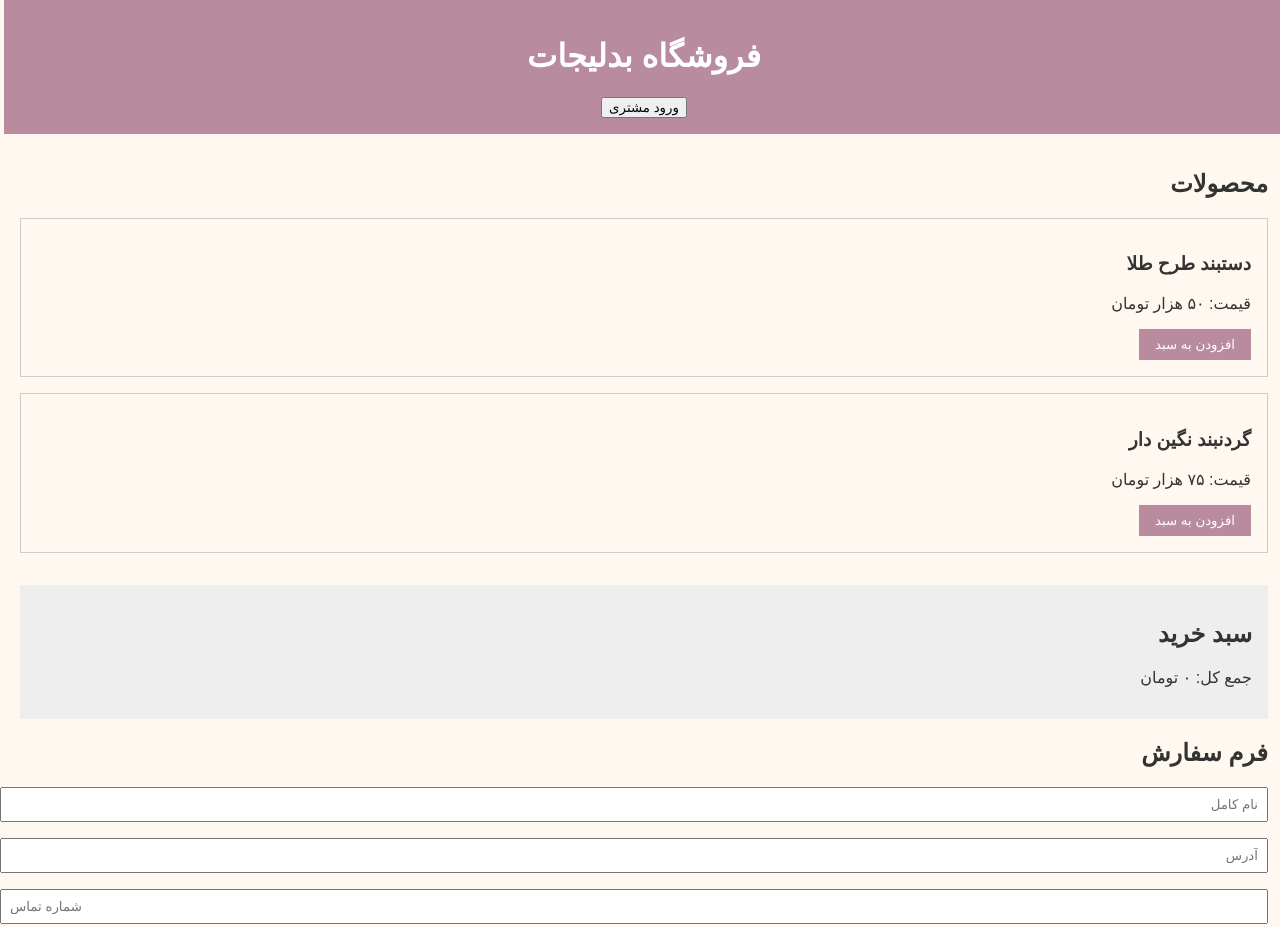
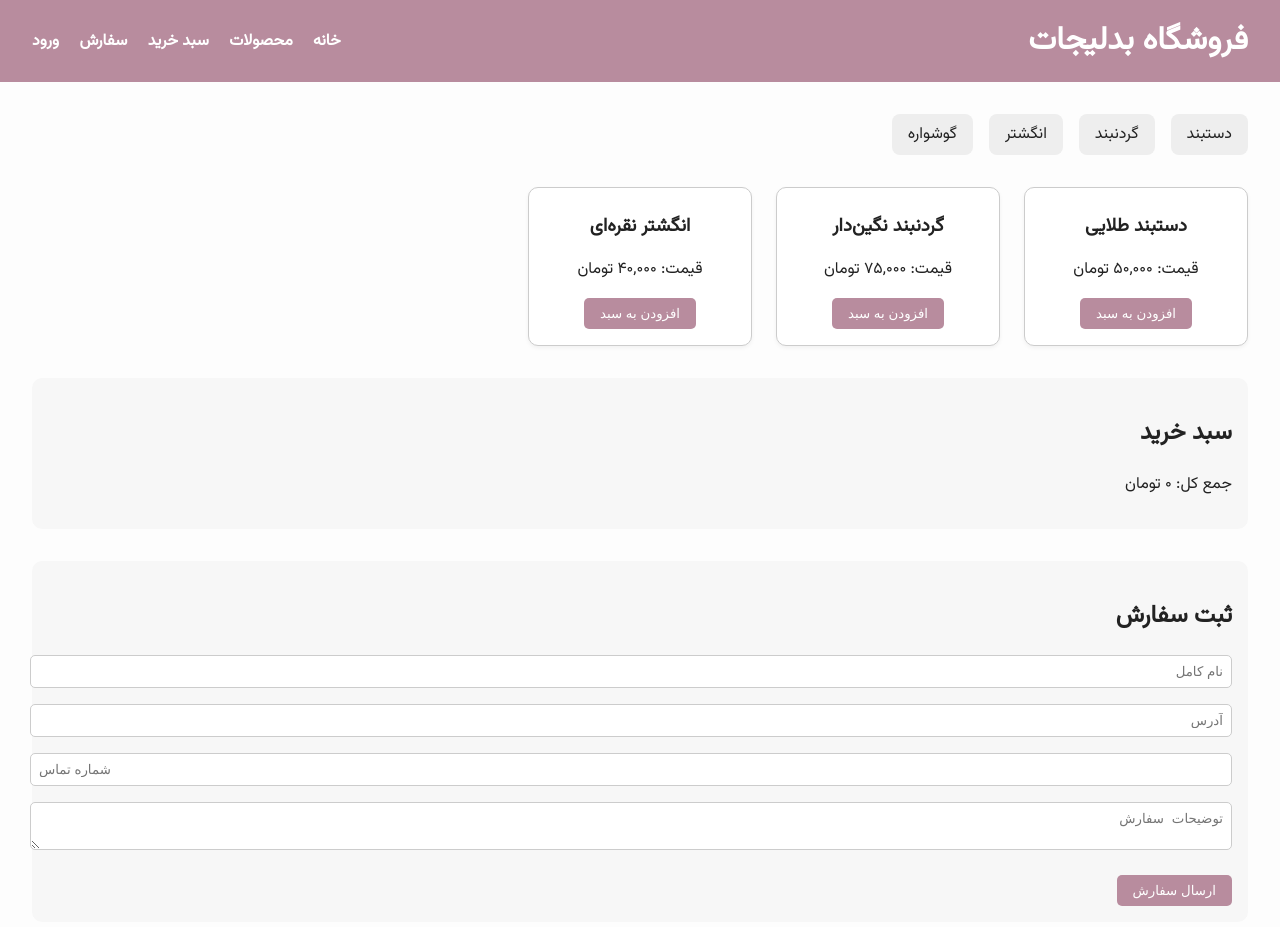
Before and after one commit to BellatrixLestrangeee/badal, a plain HTML site: page index.html in a window 1280 px wide. Shown: the top 927 px of the page. Drawn offline with Linux system fonts and the light colour scheme.

Commit message:
Update index.html

```diff
--- a/index.html
+++ b/index.html
@@ -1,79 +1,131 @@
 <!DOCTYPE html>
 <html lang="fa" dir="rtl">
 <head>
-  <meta charset="UTF-8" />
-  <meta name="viewport" content="width=device-width, initial-scale=1.0" />
+  <meta charset="UTF-8">
+  <meta name="viewport" content="width=device-width, initial-scale=1.0">
   <title>فروشگاه بدلیجات</title>
+  <link href="https://fonts.googleapis.com/css2?family=Vazirmatn&display=swap" rel="stylesheet">
   <style>
     body {
-      font-family: sans-serif;
+      font-family: 'Vazirmatn', sans-serif;
       margin: 0;
       padding: 0;
-      background: #fff8f0;
-      color: #333;
-      direction: rtl;
+      background: #fdfdfd;
+      color: #222;
     }
-    header, footer {
-      background: #b88c9e;
+    header {
+      background-color: #b88c9e;
       color: white;
-      padding: 1rem;
-      text-align: center;
+      padding: 1rem 2rem;
+      display: flex;
+      justify-content: space-between;
+      align-items: center;
+    }
+    header h1 {
+      margin: 0;
+    }
+    nav a {
+      color: white;
+      margin-right: 1rem;
+      text-decoration: none;
+      font-weight: bold;
     }
     main {
-      padding: 1rem;
+      padding: 2rem;
+    }
+    .categories {
+      display: flex;
+      flex-wrap: wrap;
+      gap: 1rem;
+      margin-bottom: 2rem;
+    }
+    .category {
+      background: #eee;
+      padding: 0.5rem 1rem;
+      border-radius: 8px;
+      cursor: pointer;
+    }
+    .products {
+      display: grid;
+      grid-template-columns: repeat(auto-fill, minmax(220px, 1fr));
+      gap: 1.5rem;
     }
     .product {
       border: 1px solid #ccc;
+      border-radius: 10px;
       padding: 1rem;
-      margin: 1rem 0;
+      text-align: center;
+      background: white;
+      box-shadow: 0 2px 4px rgba(0,0,0,0.05);
+    }
+    .product h3 {
+      margin: 0.5rem 0;
     }
     .btn {
-      background: #b88c9e;
+      background-color: #b88c9e;
       color: white;
+      padding: 0.5rem 1rem;
       border: none;
-      padding: 0.5rem 1rem;
+      border-radius: 5px;
       cursor: pointer;
     }
-    .cart {
-      background: #eee;
+    .cart, .login, .order-form {
+      background: #f7f7f7;
+      padding: 1rem;
+      border-radius: 10px;
+      margin-top: 2rem;
+    }
+    form input, form textarea {
+      width: 100%;
+      margin-bottom: 1rem;
+      padding: 0.5rem;
+      border-radius: 5px;
+      border: 1px solid #ccc;
+    }
+    footer {
+      background-color: #222;
+      color: white;
+      text-align: center;
       padding: 1rem;
       margin-top: 2rem;
-    }
-    form {
-      margin-top: 1rem;
-    }
-    input, textarea {
-      width: 100%;
-      padding: 0.5rem;
-      margin-bottom: 1rem;
     }
   </style>
 </head>
 <body>
   <header>
     <h1>فروشگاه بدلیجات</h1>
-    <button onclick="toggleLogin()">ورود مشتری</button>
+    <nav>
+      <a href="#">خانه</a>
+      <a href="#products">محصولات</a>
+      <a href="#cart">سبد خرید</a>
+      <a href="#order">سفارش</a>
+      <a href="#login">ورود</a>
+    </nav>
   </header>
 
   <main>
-    <section id="login" style="display:none">
-      <h2>ورود</h2>
-      <input type="text" placeholder="نام کاربری" />
-      <input type="password" placeholder="رمز عبور" />
-      <button class="btn" onclick="alert('ورود موفق!')">ورود</button>
+    <section class="categories">
+      <div class="category">دستبند</div>
+      <div class="category">گردنبند</div>
+      <div class="category">انگشتر</div>
+      <div class="category">گوشواره</div>
     </section>
 
-    <section id="products">
-      <h2>محصولات</h2>
+    <section class="products" id="products">
       <div class="product">
-        <h3>دستبند طرح طلا</h3>
-        <p>قیمت: ۵۰ هزار تومان</p>
-        <button class="btn" onclick="addToCart('دستبند', 50000)">افزودن به سبد</button>
+        <h3>دستبند طلایی</h3>
+        <p>قیمت: ۵۰,۰۰۰ تومان</p>
+        <button class="btn" onclick="addToCart('دستبند طلایی', 50000)">افزودن به سبد</button>
       </div>
       <div class="product">
-        <h3>گردنبند نگین دار</h3>
-        <p>قیمت: ۷۵ هزار تومان</p>
-        <button class="btn" onclick="addToCart('گردنبند', 75000)">افزودن به سبد</button>
+        <h3>گردنبند نگین‌دار</h3>
+        <p>قیمت: ۷۵,۰۰۰ تومان</p>
+        <button class="btn" onclick="addToCart('گردنبند نگین‌دار', 75000)">افزودن به سبد</button>
+      </div>
+      <div class="product">
+        <h3>انگشتر نقره‌ای</h3>
+        <p>قیمت: ۴۰,۰۰۰ تومان</p>
+        <button class="btn" onclick="addToCart('انگشتر نقره‌ای', 40000)">افزودن به سبد</button>
       </div>
     </section>
 
@@ -83,29 +135,31 @@
       <p id="total">جمع کل: ۰ تومان</p>
     </section>
 
-    <section id="order-form">
-      <h2>فرم سفارش</h2>
+    <section class="order-form" id="order">
+      <h2>ثبت سفارش</h2>
       <form onsubmit="submitOrder(event)">
-        <input type="text" placeholder="نام کامل" required />
-        <input type="text" placeholder="آدرس" required />
-        <input type="tel" placeholder="شماره تماس" required />
+        <input type="text" placeholder="نام کامل" required>
+        <input type="text" placeholder="آدرس" required>
+        <input type="tel" placeholder="شماره تماس" required>
         <textarea placeholder="توضیحات سفارش"></textarea>
-        <button class="btn" type="submit">ثبت سفارش</button>
+        <button class="btn" type="submit">ارسال سفارش</button>
       </form>
+    </section>
+
+    <section class="login" id="login">
+      <h2>ورود مشتری</h2>
+      <input type="text" placeholder="نام کاربری">
+      <input type="password" placeholder="رمز عبور">
+      <button class="btn" onclick="alert('ورود موفق!')">ورود</button>
     </section>
   </main>
 
   <footer>
-    <p>تمام حقوق محفوظ است © فروشگاه بدلیجات</p>
+    <p>تمامی حقوق برای فروشگاه بدلیجات محفوظ است ©</p>
   </footer>
 
   <script>
     let cart = [];
-
-    function toggleLogin() {
-      const loginSection = document.getElementById('login');
-      loginSection.style.display = loginSection.style.display === 'none' ? 'block' : 'none';
-    }
 
     function addToCart(product, price) {
       cart.push({ product, price });
```
